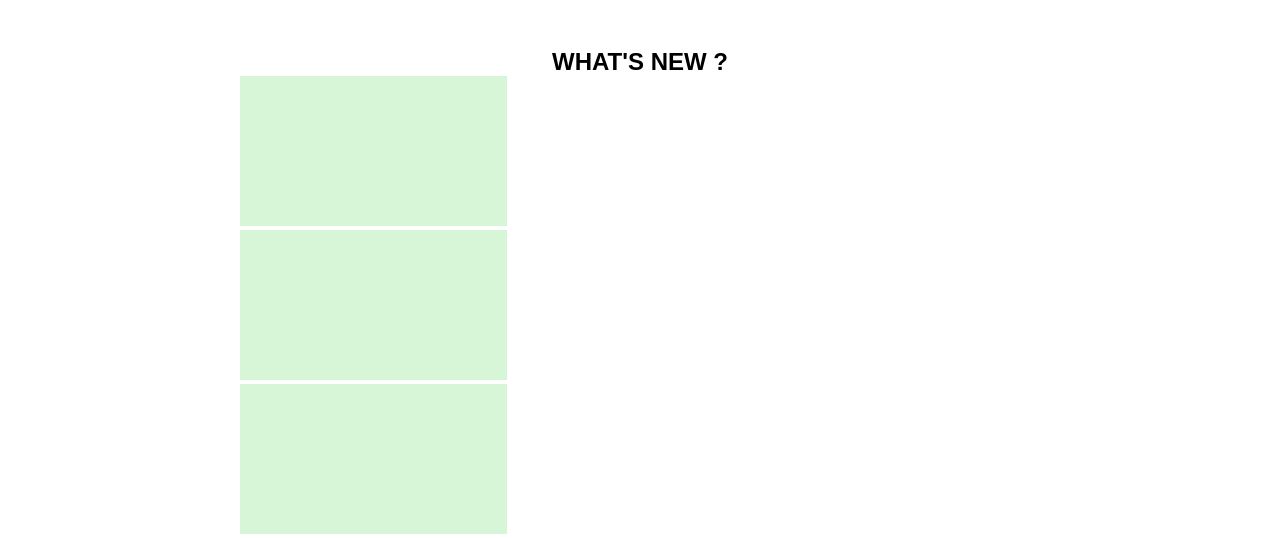
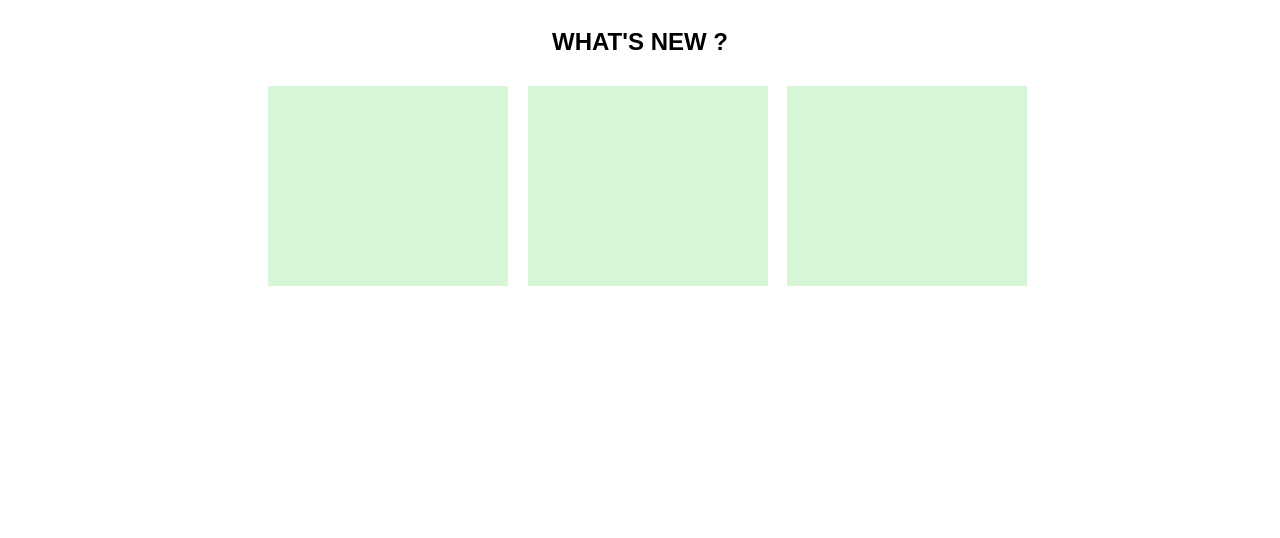
Before and after one commit to dorota-buraczynska/simple-layout-exercise, a plain HTML site: page index.html in a window 1280 px wide. Shown: the part 552-1090 px from the top of the page. After the commit the page ends 872 px from the top, so only its background shows below. Drawn offline with Linux system fonts and the light colour scheme.

Commit message:
change first section to products, finish products

```diff
--- a/css/style.css
+++ b/css/style.css
@@ -117,15 +117,23 @@ header {
 }
 
 /*images*/
+.products {
+    text-align: center;
+}
+
 .section-title {
-    text-align: center;
     text-transform: uppercase;
-    margin-top: 50px;
+    margin-top: 30px;
+    margin-bottom: 30px;
+}
+
+.box {
+    width: 30%;
+    display: inline-block;
+    margin-left: 15px;
 }
 
 .box-content {
-    display: inline-block;
-    width: 33.333%;
-    height: 150px;
+    height: 200px;
     background-color: #d7f5d7;
 }
--- a/index.html
+++ b/index.html
@@ -27,7 +27,7 @@
     </div>
 </section>
 
-<section>
+<section class="products">
     <div class="container">
         <h2 class="section-title">what's new ?</h2>
         <div class="box">
@@ -42,6 +42,13 @@
     </div>
 </section>
 
+<section class="more-info">
+    <div class="container">
+        <h2 class="section-title"></h2>
+    </div>
+
+</section>
+
 
 </body>
 </html>
```
